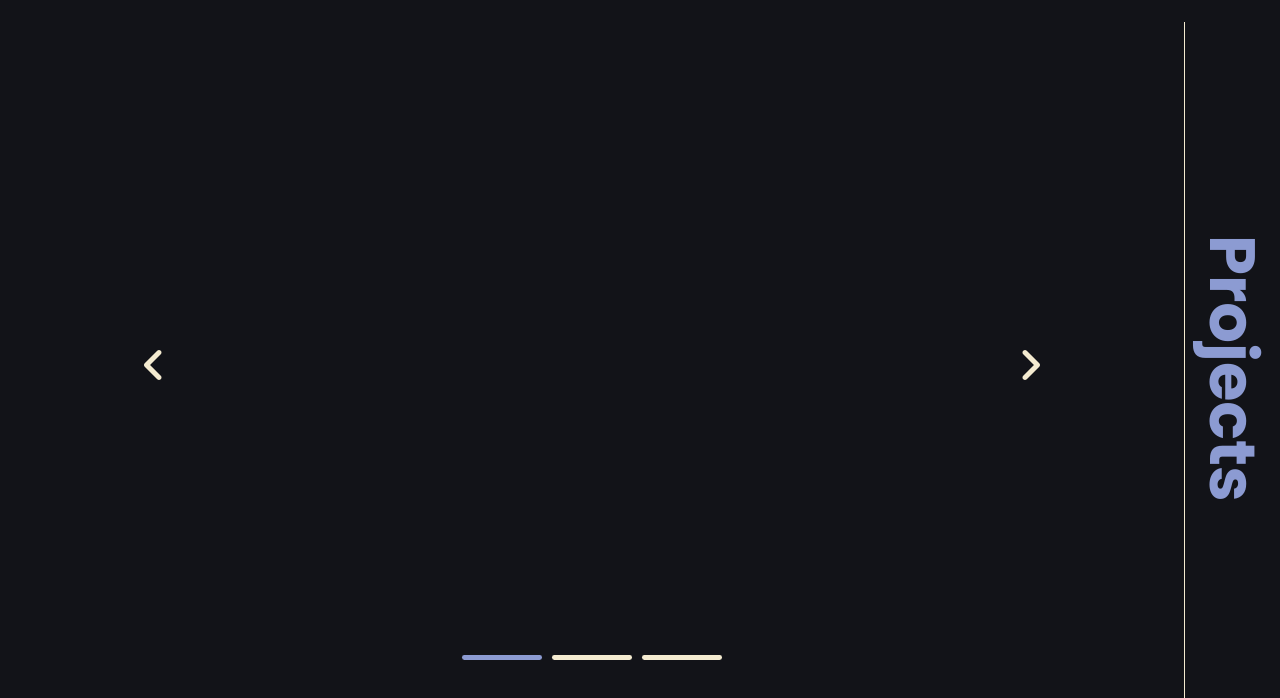
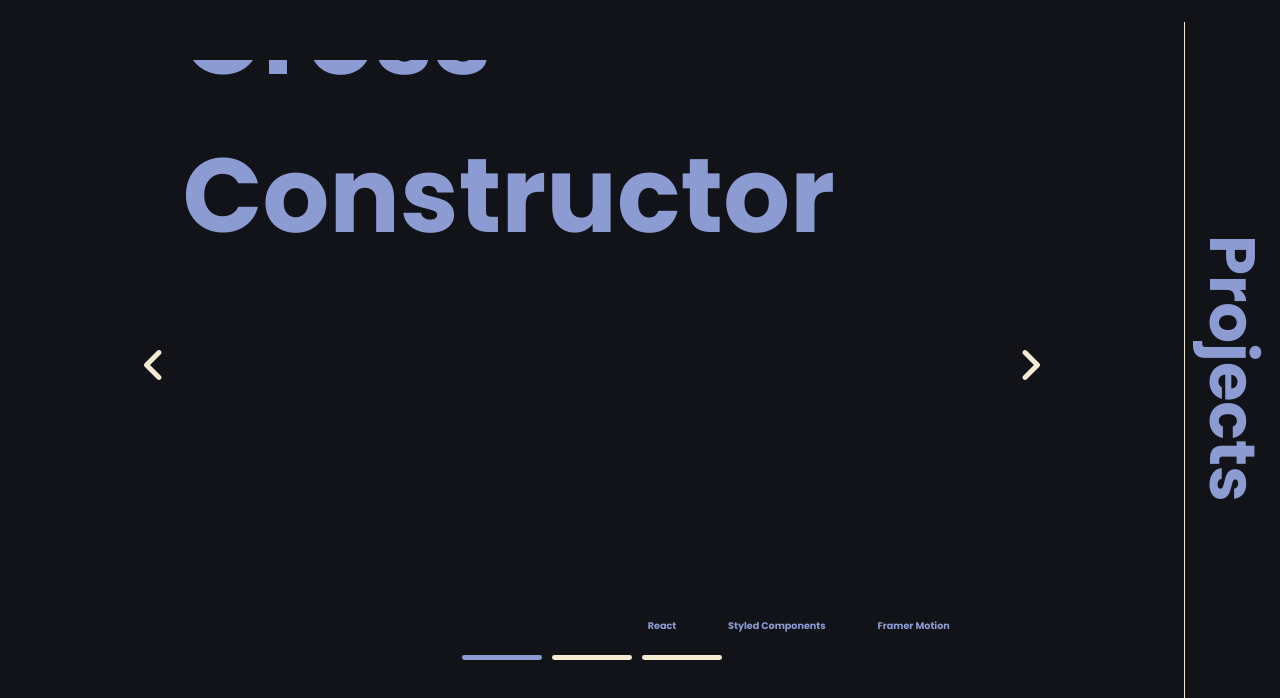
Before and after one commit to Guijss/portfolio-website, a React (Create React App) app: page / in a window 1280 px wide. Shown: the part 1647-2345 px from the top of the page. Built offline with nearby package versions, Linux system fonts and the light colour scheme.

Commit message:
Few tweaks to slideShow component

```diff
--- a/src/components/games/commons/Board.js
+++ b/src/components/games/commons/Board.js
@@ -3,19 +3,11 @@ import { motion } from 'framer-motion';
 const boardStyle = {
   position: 'relative',
   width: '200px',
+  minWidth: '200px',
   backgroundColor: 'rgb(18, 19, 24)',
   aspectRatio: '1/1',
   borderRadius: '10px',
   border: '5px solid #8d8776',
-};
-
-const gridStyle = {
-  width: '100%',
-  height: '100%',
-  display: 'flex',
-  justifyContent: 'space-evenly',
-  alignItems: 'center',
-  flexWrap: 'wrap',
 };
 
 const Board = ({ children, gameOver }) => {
--- a/src/components/projects/projects.scss
+++ b/src/components/projects/projects.scss
@@ -4,11 +4,14 @@
   display: flex;
   justify-content: center;
   align-items: center;
+  overflow: hidden;
 
   .slideshow-container {
     position: relative;
     width: 80%;
     height: 80%;
+    min-width: 700px;
+    min-height: 300px;
     overflow: hidden;
   }
 }
--- /dev/null
+++ b/src/components/projects/slideShow/Project.js
@@ -0,0 +1,50 @@
+import { useState, useRef, useEffect } from 'react';
+
+const Project = ({ project }) => {
+  const titleRef = useRef();
+
+  const [sizes, setSizes] = useState({ title: { w: 0, h: 0 } });
+
+  useEffect(() => {
+    const handleResize = () => {
+      const s = {
+        title: {
+          w: titleRef.current.clientWidth,
+          h: titleRef.current.clientHeight,
+        },
+      };
+      setSizes(s);
+    };
+    window.addEventListener('resize', handleResize);
+    handleResize();
+
+    return () => {
+      window.removeEventListener('resize', handleResize);
+    };
+  }, []);
+
+  return (
+    <div className="project-container">
+      <div
+        className="title"
+        ref={titleRef}
+        style={{ fontSize: `${sizes.title.h - 10}px` }}
+      >
+        {project.title}
+      </div>
+      <div className="info">
+        <div className="img-container"></div>
+        <div className="text-container">
+          <div className="text"></div>
+          <div className="technologies">
+            {project.techs.map((e) => (
+              <span>{e}</span>
+            ))}
+          </div>
+        </div>
+      </div>
+    </div>
+  );
+};
+
+export default Project;
--- a/src/components/projects/slideShow/SlideShow.js
+++ b/src/components/projects/slideShow/SlideShow.js
@@ -2,11 +2,39 @@ import './slideShow.scss';
 import { motion } from 'framer-motion';
 import { useState } from 'react';
 import { FaAngleLeft, FaAngleRight } from 'react-icons/fa6';
+import Project from './Project';
 
 const slides = [
-  { id: 0, color: 'gray', offset: 0 },
-  { id: 1, color: 'green', offset: 100 },
-  { id: 2, color: 'blue', offset: 200 },
+  {
+    id: 0,
+    offset: 0,
+    project: {
+      img: '',
+      title: 'Cross Constructor',
+      text: '',
+      techs: ['React', 'Styled Components', 'Framer Motion'],
+    },
+  },
+  {
+    id: 1,
+    offset: 100,
+    project: {
+      img: '',
+      title: 'Cor',
+      text: '',
+      techs: ['React', 'Framer Motion', 'scss'],
+    },
+  },
+  {
+    id: 2,
+    offset: 200,
+    project: {
+      img: '',
+      title: 'Creative Coding',
+      text: '',
+      techs: ['React', 'P5js', 'React Router'],
+    },
+  },
 ];
 
 const buttonVariants = {
@@ -22,8 +50,15 @@ const buttonVariants = {
 const SlideShow = () => {
   const [inViewElemente, setInViewElemente] = useState(0);
 
-  const handleSlide = (index) => {
-    setInViewElemente(Math.max(0, Math.min(index, slides.length - 1)));
+  const handleSlide = (dir) => {
+    setInViewElemente((prev) => {
+      if (prev + dir < 0) {
+        return slides.length - 1;
+      } else if (prev + dir > slides.length - 1) {
+        return 0;
+      }
+      return prev + dir;
+    });
   };
 
   return (
@@ -32,17 +67,18 @@ const SlideShow = () => {
         <motion.div
           key={e.id}
           className="slide"
-          //   style={{ backgroundColor: e.color }}
           initial={false}
           animate={{ x: `${e.offset - slides[inViewElemente].offset}%` }}
           transition={{ type: 'spring', stiffness: 200, damping: 20 }}
-        ></motion.div>
+        >
+          <Project project={e.project} />
+        </motion.div>
       ))}
       <motion.div className="button-container" initial="initial">
         <motion.div
           className="button"
           style={{ left: '1rem' }}
-          onClick={() => handleSlide(inViewElemente - 1)}
+          onClick={() => handleSlide(-1)}
           variants={buttonVariants}
           whileHover="hover"
           whileTap="tap"
@@ -52,7 +88,7 @@ const SlideShow = () => {
         <motion.div
           className="button"
           style={{ right: '1rem' }}
-          onClick={() => handleSlide(inViewElemente + 1)}
+          onClick={() => handleSlide(1)}
           variants={buttonVariants}
           whileHover="hover"
           whileTap="tap"
--- a/src/components/projects/slideShow/slideShow.scss
+++ b/src/components/projects/slideShow/slideShow.scss
@@ -2,6 +2,68 @@
   position: absolute;
   width: 100%;
   height: 100%;
+  display: flex;
+  justify-content: center;
+  align-items: flex-start;
+
+  .project-container {
+    width: calc(100% - 8rem);
+    height: 93%;
+    display: flex;
+    justify-content: center;
+    align-items: center;
+    flex-direction: column;
+
+    .title {
+      width: 100%;
+      height: 20%;
+      color: rgb(140, 155, 210);
+      font-weight: bold;
+      display: flex;
+      justify-content: center;
+      align-items: center;
+    }
+
+    .info {
+      width: 100%;
+      flex-grow: 1;
+      display: flex;
+      justify-content: center;
+      align-items: center;
+      gap: 0.5rem;
+    }
+
+    .img-container {
+      height: 100%;
+      flex: 1;
+      object-fit: cover;
+    }
+
+    .text-container {
+      position: relative;
+      height: 100%;
+      flex: 1;
+      display: flex;
+      justify-content: center;
+      align-items: center;
+
+      .text {
+        color: #f4ebd0;
+      }
+
+      .technologies {
+        position: absolute;
+        width: 100%;
+        bottom: 0;
+        display: flex;
+        justify-content: space-evenly;
+        align-items: center;
+        font-size: 0.6rem;
+        font-weight: bold;
+        color: rgb(140, 155, 210);
+      }
+    }
+  }
 }
 
 .button-container {
```
